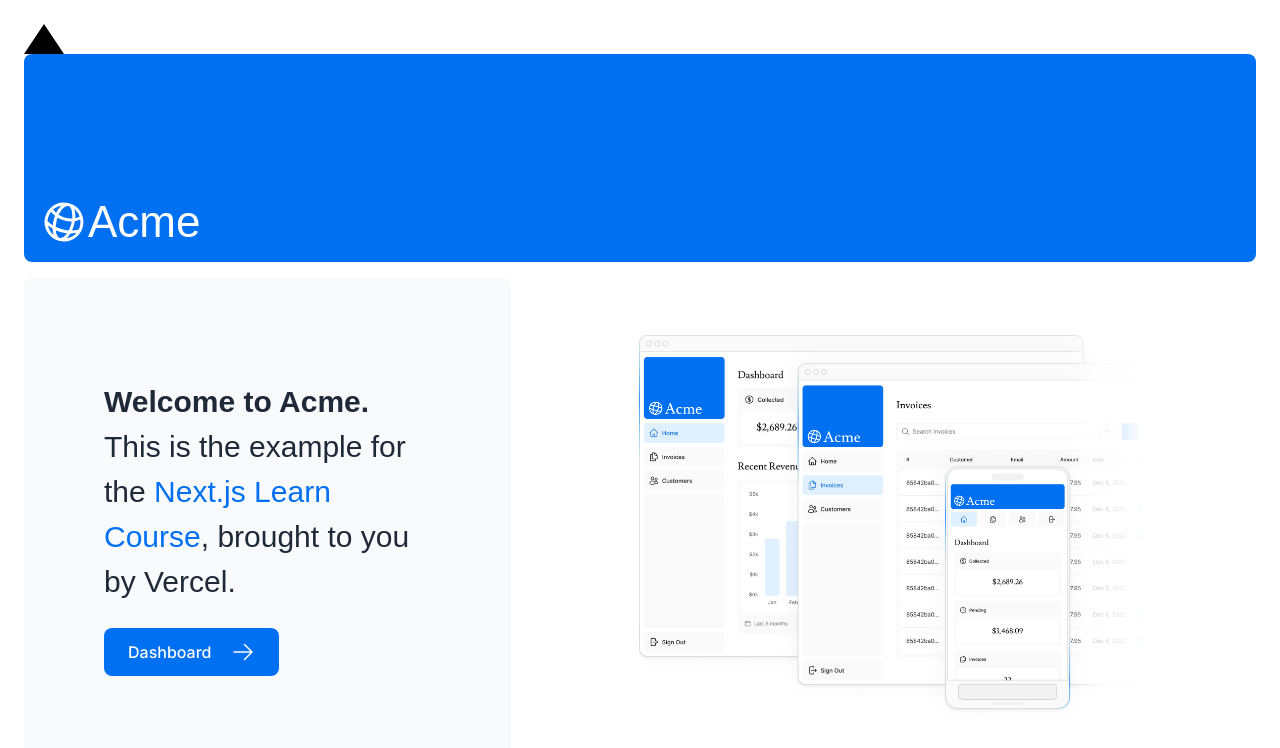
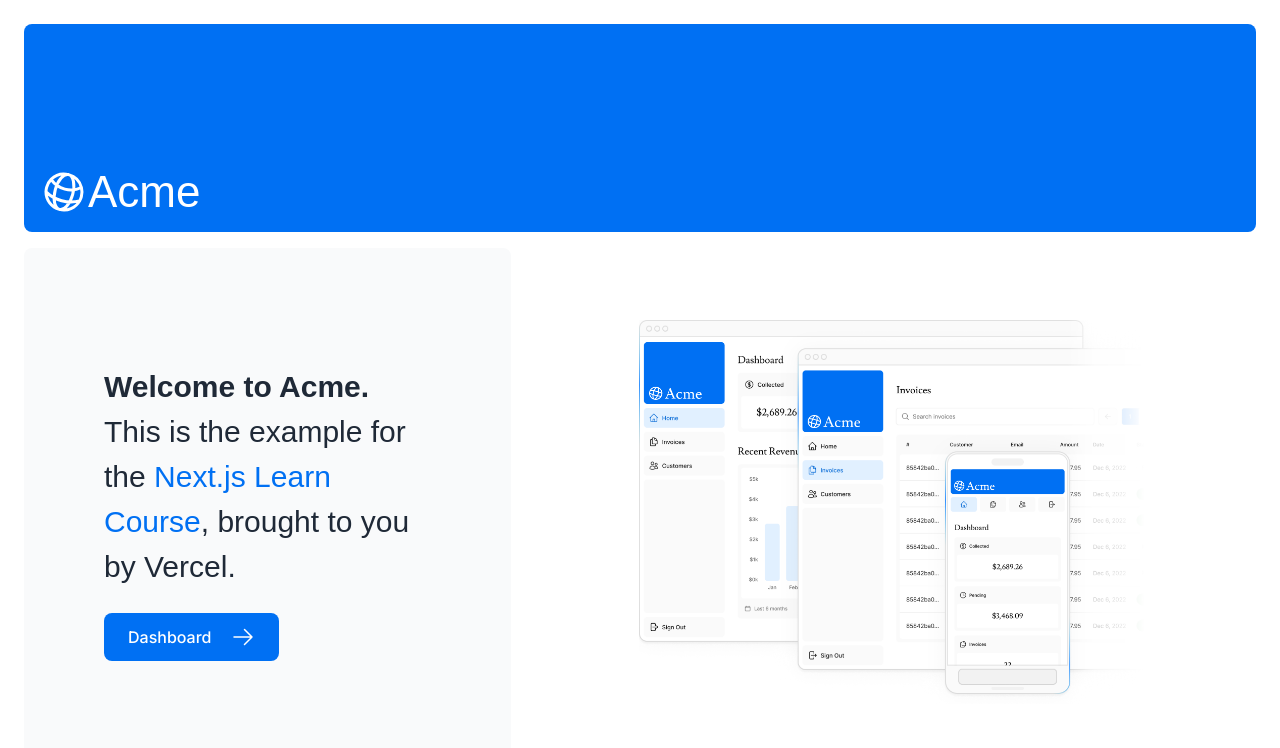
Before and after one commit to ovidijusk91/nextjs-dashboard, a Next.js app: page / in a window 1280 px wide. Shown: the top 748 px of the page. Built offline with nearby package versions, Linux system fonts and the light colour scheme; a web font is replaced by a local one.

Commit message:
Removed dummy shape

```diff
--- a/app/page.tsx
+++ b/app/page.tsx
@@ -7,8 +7,7 @@
 
 export default function Page() {
   return (
-    <main className="flex min-h-screen flex-col p-6 aaa">
-      <div className={styles.shape} ></div>
+    <main className="flex min-h-screen flex-col p-6">
       <div className="flex h-20 shrink-0 items-end rounded-lg bg-blue-500 p-4 md:h-52">
          <AcmeLogo />
       </div>
```
